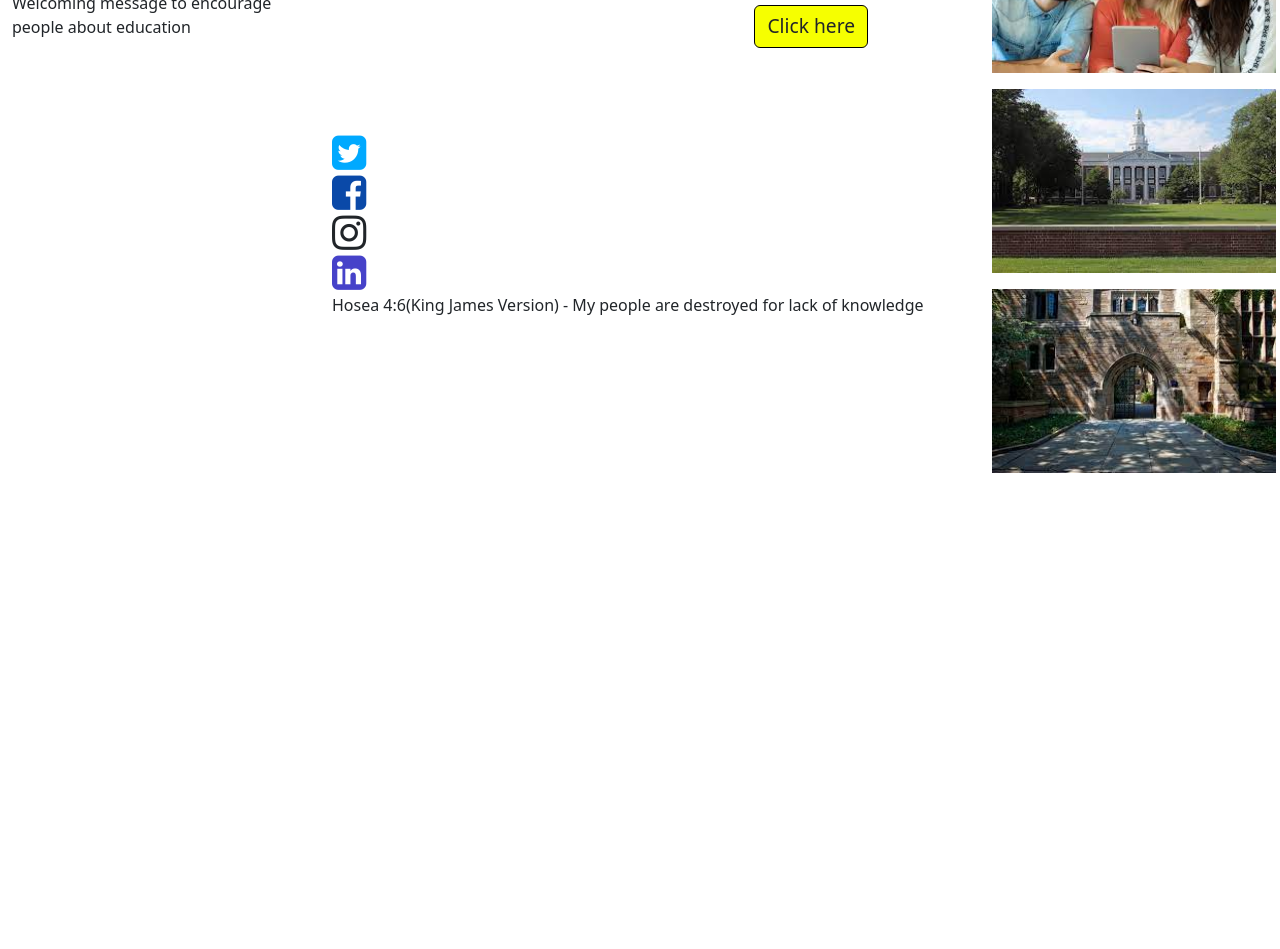
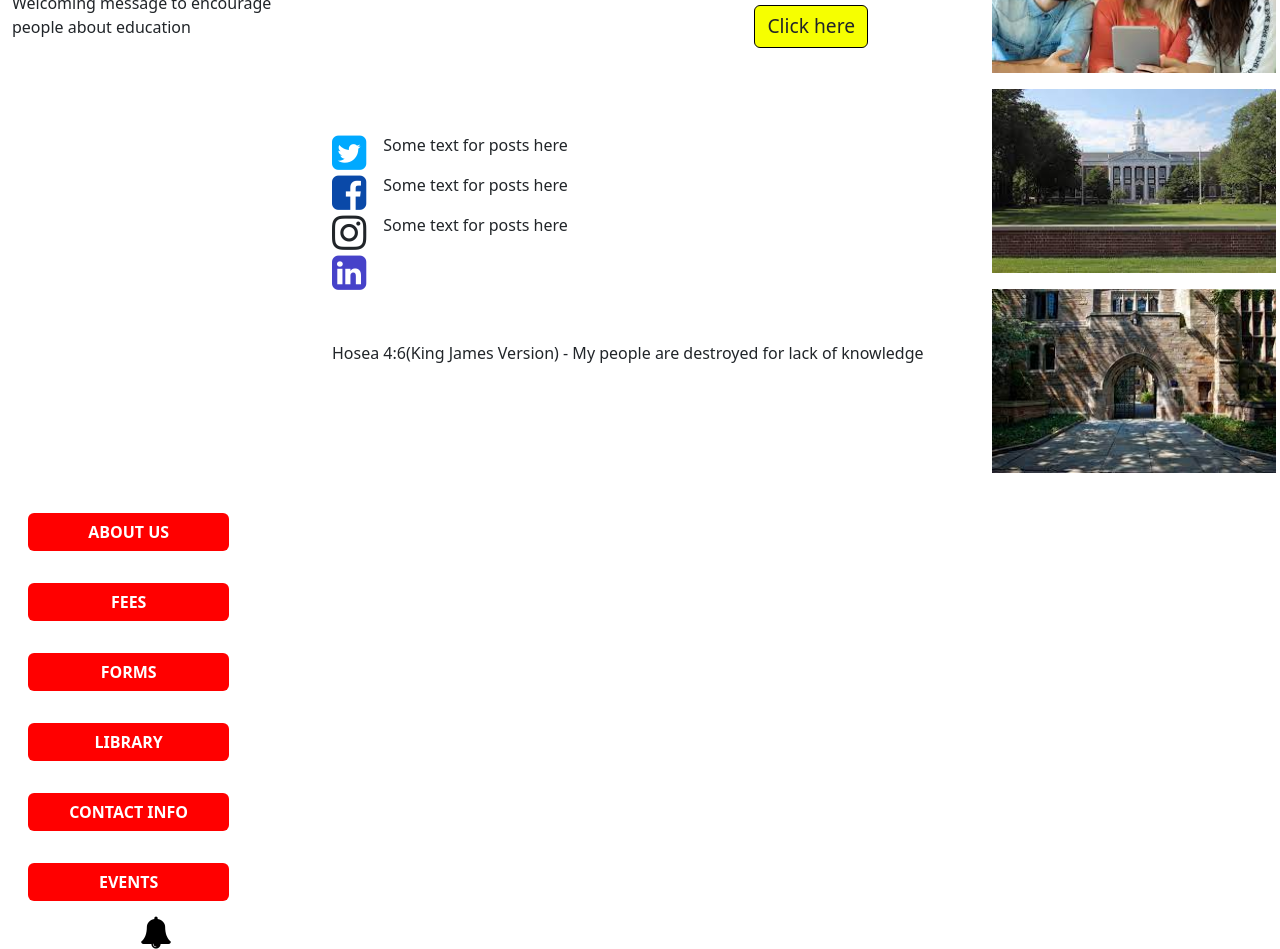
Before and after one commit to Rumbie-Mudzie7/Theological-Seminary, a React (Create React App) app: page / in a window 1280 px wide. Shown: the part 440-1389 px from the top of the page. Before the commit the page ends 921 px from the top, so only its background shows below. Built offline with nearby package versions, Linux system fonts and the light colour scheme.

Commit message:
Created and added Infosection

```diff
--- a/src/App.js
+++ b/src/App.js
@@ -3,6 +3,7 @@ import SideBar from './components/SideBar';
 import Navbar from './components/Navbar';
 import Galary from './components/Galary';
 import Midsection from './components/Midsection';
+import LeftInfo from './components/InfoSection';
 import './main.css';
 
 function App() {
@@ -22,6 +23,14 @@ function App() {
           </div>
         </div>
       </div>
+      <div className="container-fluid">
+        <div className="row">
+          <div className="col-12 col-md-4">
+            <LeftInfo />
+          </div>
+          <div className="col-12 col-md-8" />
+        </div>
+      </div>
     </>
   );
 }
--- /dev/null
+++ b/src/components/InfoSection/index.js
@@ -0,0 +1,39 @@
+import React from 'react';
+import styled from 'styled-components';
+
+function LeftInfo() {
+  return (
+    <Wrapper className="pt-3">
+      <Button type="button" className="btn w-50">ABOUT US</Button>
+      <Button type="button" className="btn w-50">FEES</Button>
+      <Button type="button" className="btn w-50">FORMS</Button>
+      <Button type="button" className="btn w-50">LIBRARY</Button>
+      <Button type="button" className="btn w-50">CONTACT INFO</Button>
+      <Button type="button" className="btn w-50">EVENTS</Button>
+      <Bell className="fa fa-bell" aria-hidden="true" />
+    </Wrapper>
+  );
+}
+
+const Wrapper = styled.div`
+  display: flex;
+  flex-direction: column;
+`;
+const Button = styled.button`
+  background-color: red;
+  color: #fff;
+  margin: 1rem;
+  font-weight: bold;
+
+  .btn:hover{
+    background-color: rgb(242, 242, 41);;
+  }
+`;
+const Bell = styled.i`
+  cursor: pointer;
+  font-size: 2rem;
+  color: #000;
+  margin-left: 8rem;
+`;
+
+export default LeftInfo;
--- a/src/components/Midsection/index.js
+++ b/src/components/Midsection/index.js
@@ -25,13 +25,20 @@ function Midsection() {
         <h1 className="text-danger">Applications for 2023 are still open</h1>
         <Button2 type="button" className="btn pull-right">Click here</Button2>
       </ClickWrapper>
-      <div className="col-md-1 pt-5">
-        <Twitter className="fa fa-twitter-square" aria-hidden="true" />
-        <Facebook className="fa fa-facebook-square" aria-hidden="true" />
-        <Instagram className="fa fa-instagram" aria-hidden="true" />
-        <Linkedin className="fa fa-linkedin-square" aria-hidden="true" />
+      <div className="col-12 d-flex">
+        <div className="col-md-1 pt-5">
+          <Twitter className="fa fa-twitter-square" aria-hidden="true" />
+          <Facebook className="fa fa-facebook-square" aria-hidden="true" />
+          <Instagram className="fa fa-instagram" aria-hidden="true" />
+          <Linkedin className="fa fa-linkedin-square" aria-hidden="true" />
+        </div>
+        <div className="col-md-10 pt-5">
+          <p>Some text for posts here</p>
+          <p>Some text for posts here</p>
+          <p>Some text for posts here</p>
+        </div>
       </div>
-      <div>
+      <div className="pt-5">
         <p>Hosea 4:6(King James Version) - My people are destroyed for lack of knowledge</p>
       </div>
     </>
--- a/src/components/Navbar/index.js
+++ b/src/components/Navbar/index.js
@@ -9,7 +9,7 @@ function Navbar() {
         <div className="col-md-2">
           <img src={Logo} alt="logo" width={100} height={100} />
         </div>
-        <div className="col-md-8 text-center">
+        <div className="col-md-6 text-center">
           <NavHeading className="text">Welcome To Nicholas Bhengu Theological Seminary</NavHeading>
         </div>
       </div>
```
